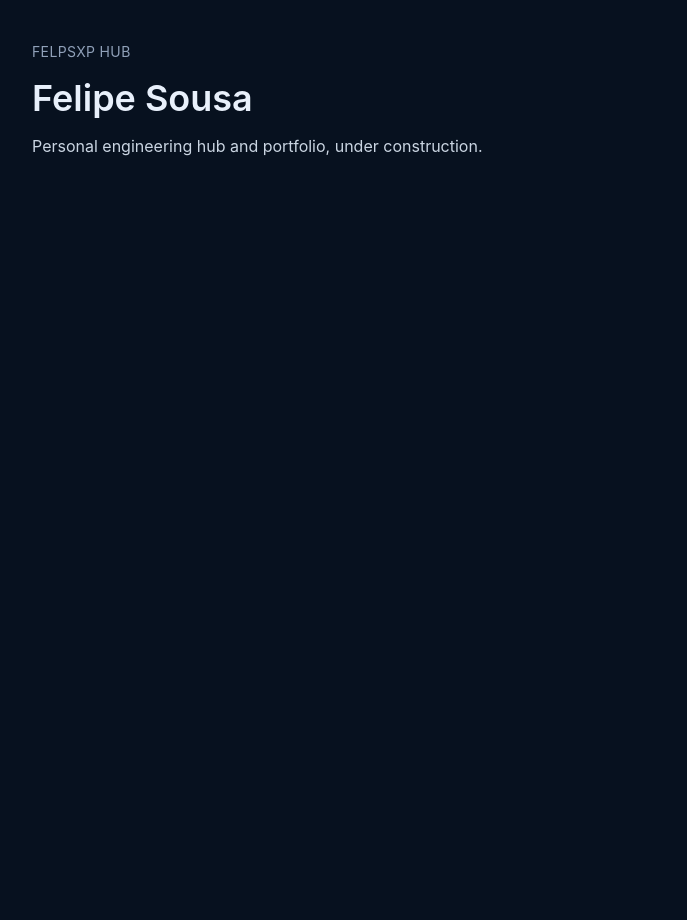
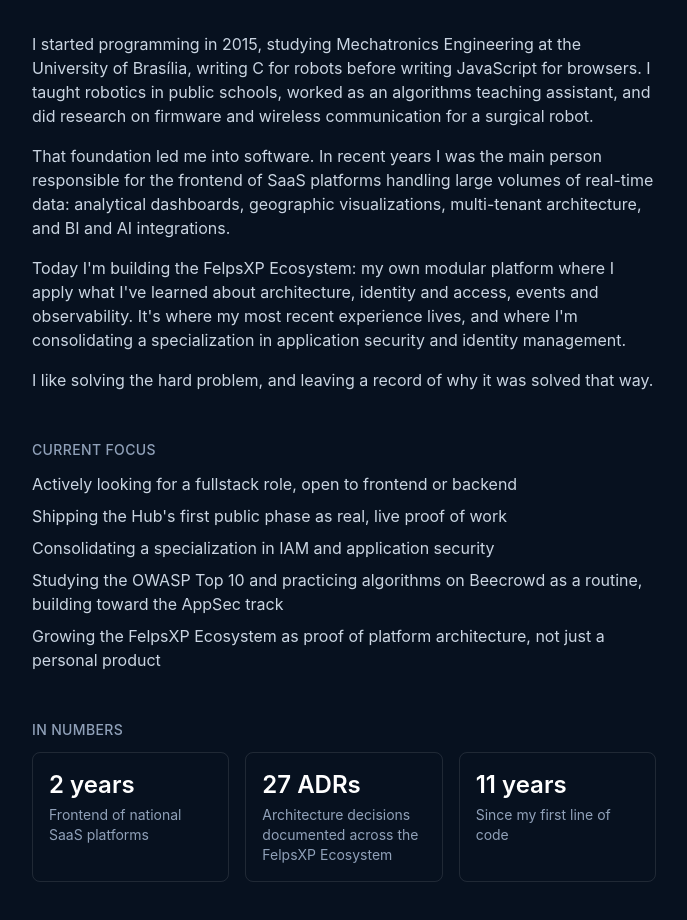
Before and after one commit to FelpsSousa/felpsxp-hub, a Next.js app: page /en in a window 1280 px wide. Shown: the part 300-1220 px from the top of the page, without its empty margins (296-983 px from the left). Before the commit the page ends 800 px from the top, so only its background shows below. Built offline with nearby package versions, Linux system fonts and the light colour scheme.

Commit message:
feat: port the profile content and rebuild the home page in Tailwind

```diff
--- a/messages/en.json
+++ b/messages/en.json
@@ -1,7 +1,6 @@
 {
   "home": {
-    "eyebrow": "FelpsXP Hub",
-    "title": "Felipe Sousa",
-    "lede": "Personal engineering hub and portfolio, under construction."
+    "focusLabel": "Current focus",
+    "statsLabel": "In numbers"
   }
 }
--- a/messages/pt.json
+++ b/messages/pt.json
@@ -1,7 +1,6 @@
 {
   "home": {
-    "eyebrow": "FelpsXP Hub",
-    "title": "Felipe Sousa",
-    "lede": "Hub pessoal de engenharia e portfólio, em construção."
+    "focusLabel": "Foco atual",
+    "statsLabel": "Em números"
   }
 }
--- a/src/app/[locale]/page.tsx
+++ b/src/app/[locale]/page.tsx
@@ -1,13 +1,64 @@
 import { useTranslations } from 'next-intl';
+import { getProfile } from '@/lib/content';
+import type { AppLocale } from '@/i18n/routing';
 
-export default function HomePage() {
+type HomePageProps = {
+  params: Promise<{ locale: string }>;
+};
+
+export default async function HomePage({ params }: HomePageProps) {
+  const { locale } = await params;
+  const profile = getProfile(locale as AppLocale);
+
+  return <HomeContent profile={profile} />;
+}
+
+function HomeContent({ profile }: { profile: ReturnType<typeof getProfile> }) {
   const t = useTranslations('home');
 
   return (
-    <main className="mx-auto flex min-h-screen max-w-2xl flex-col items-start justify-center gap-4 px-6">
-      <p className="text-sm uppercase tracking-wide text-slate-400">{t('eyebrow')}</p>
-      <h1 className="text-4xl font-semibold">{t('title')}</h1>
-      <p className="text-slate-300">{t('lede')}</p>
+    <main className="mx-auto flex max-w-2xl flex-col gap-12 px-6 py-20">
+      <header className="flex flex-col gap-3">
+        <h1 className="text-4xl font-semibold text-white">{profile.displayName}</h1>
+        <p className="text-lg text-slate-300">{profile.title}</p>
+        <p className="text-sm text-slate-400">{profile.location}</p>
+        <p className="mt-2 text-slate-200">{profile.shortBio}</p>
+      </header>
+
+      <section className="flex flex-col gap-4">
+        {profile.summaryParagraphs.map((paragraph) => (
+          <p key={paragraph} className="text-slate-300">
+            {paragraph}
+          </p>
+        ))}
+      </section>
+
+      <section className="flex flex-col gap-3">
+        <h2 className="text-sm font-medium uppercase tracking-wide text-slate-400">
+          {t('focusLabel')}
+        </h2>
+        <ul className="flex flex-col gap-2">
+          {profile.currentFocus.map((item) => (
+            <li key={item} className="text-slate-300">
+              {item}
+            </li>
+          ))}
+        </ul>
+      </section>
+
+      <section className="flex flex-col gap-3">
+        <h2 className="text-sm font-medium uppercase tracking-wide text-slate-400">
+          {t('statsLabel')}
+        </h2>
+        <dl className="grid grid-cols-1 gap-4 sm:grid-cols-3">
+          {profile.highlightStats.map((stat) => (
+            <div key={stat.label} className="rounded-lg border border-white/10 p-4">
+              <dt className="text-2xl font-semibold text-white">{stat.value}</dt>
+              <dd className="mt-1 text-sm text-slate-400">{stat.label}</dd>
+            </div>
+          ))}
+        </dl>
+      </section>
     </main>
   );
 }
--- /dev/null
+++ b/src/content/profile/profile.ts
@@ -0,0 +1,88 @@
+import type { Localized, Profile } from '@/content/types';
+
+export const profileByLocale: Localized<Profile> = {
+  pt: {
+    displayName: 'Felipe Sousa',
+    title: 'Desenvolvedor Fullstack: React, Next.js, TypeScript',
+    location: 'Brasília, Brasil',
+    languages: [
+      'Português (nativo)',
+      'Inglês (leitura técnica; fluência oral em desenvolvimento ativo)',
+    ],
+    shortBio:
+      'Construí e mantive o frontend de plataformas SaaS de dados em larga escala. Hoje arquiteto um ecossistema modular próprio, com foco em identidade, eventos e observabilidade.',
+    summaryParagraphs: [
+      'Comecei a programar em 2015, na Engenharia Mecatrônica da UnB, escrevendo C para robôs antes de escrever JavaScript para navegadores. Dei aulas de robótica em escolas públicas, fui monitor de algoritmos e trabalhei em pesquisa com firmware e comunicação sem fio para um robô cirúrgico.',
+      'Essa base me levou para o software. Nos últimos anos fui o principal responsável pelo frontend de plataformas SaaS que lidavam com volumes grandes de dados em tempo real: dashboards analíticos, visualizações geográficas, arquitetura multi-tenant e integrações com BI e IA.',
+      'Hoje construo o FelpsXP Ecosystem: uma plataforma modular própria onde aplico o que aprendi sobre arquitetura, identidade e acesso, eventos e observabilidade. É onde minha experiência mais recente acontece, e onde estou consolidando uma especialização em segurança de aplicação e gestão de identidade.',
+      'Gosto de resolver o problema difícil e de deixar registrado por que foi resolvido daquele jeito.',
+    ],
+    currentFocus: [
+      'Recolocação como desenvolvedor fullstack, com abertura para frontend ou backend',
+      'Fechar a primeira fase pública do Hub como prova de trabalho real',
+      'Consolidar uma especialização em IAM e segurança de aplicação',
+      'Estudando o OWASP Top 10 e praticando algoritmos no Beecrowd como rotina, de olho na trilha AppSec',
+      'Evoluir o FelpsXP Ecosystem como prova de arquitetura de plataforma, não só um produto pessoal',
+    ],
+    principles: [
+      'Evidência acima de adjetivo',
+      'Clareza pública em primeiro lugar',
+      'Pensamento sistêmico acima de features isoladas',
+      'Arquitetura com intenção de produto',
+      'Honestidade calibrada: sem inflar o que ainda não está confirmado',
+    ],
+    highlights: [
+      '2 anos como principal responsável pelo frontend de duas plataformas SaaS nacionais',
+      'Base em Engenharia Mecatrônica (UnB), com passagem por sistemas embarcados e controle de acesso',
+      'Trilha de segurança de aplicação desde 2017, hoje aplicada em IAM e no Sentinel',
+      'Disciplina de conteúdo tipado, ADRs e documentação como parte do trabalho, não um extra',
+    ],
+    highlightStats: [
+      { value: '2 anos', label: 'Frontend de plataformas SaaS nacionais' },
+      { value: '27 ADRs', label: 'Decisões de arquitetura documentadas no FelpsXP Ecosystem' },
+      { value: '11 anos', label: 'Desde o primeiro contato com programação' },
+    ],
+  },
+  en: {
+    displayName: 'Felipe Sousa',
+    title: 'Fullstack Developer: React, Next.js, TypeScript',
+    location: 'Brasília, Brazil',
+    languages: [
+      'Portuguese (native)',
+      'English (technical reading; spoken fluency in active development)',
+    ],
+    shortBio:
+      'I built and maintained the frontend of large-scale SaaS data platforms. Today I architect my own modular ecosystem, focused on identity, events, and observability.',
+    summaryParagraphs: [
+      'I started programming in 2015, studying Mechatronics Engineering at the University of Brasília, writing C for robots before writing JavaScript for browsers. I taught robotics in public schools, worked as an algorithms teaching assistant, and did research on firmware and wireless communication for a surgical robot.',
+      'That foundation led me into software. In recent years I was the main person responsible for the frontend of SaaS platforms handling large volumes of real-time data: analytical dashboards, geographic visualizations, multi-tenant architecture, and BI and AI integrations.',
+      "Today I'm building the FelpsXP Ecosystem: my own modular platform where I apply what I've learned about architecture, identity and access, events and observability. It's where my most recent experience lives, and where I'm consolidating a specialization in application security and identity management.",
+      'I like solving the hard problem, and leaving a record of why it was solved that way.',
+    ],
+    currentFocus: [
+      'Actively looking for a fullstack role, open to frontend or backend',
+      "Shipping the Hub's first public phase as real, live proof of work",
+      'Consolidating a specialization in IAM and application security',
+      'Studying the OWASP Top 10 and practicing algorithms on Beecrowd as a routine, building toward the AppSec track',
+      'Growing the FelpsXP Ecosystem as proof of platform architecture, not just a personal product',
+    ],
+    principles: [
+      'Evidence over adjective',
+      'Public-first clarity',
+      'Systems thinking over isolated features',
+      'Architecture with product intent',
+      'Calibrated honesty: never inflate what is not yet confirmed',
+    ],
+    highlights: [
+      '2 years as the main frontend owner across two national SaaS platforms',
+      'Mechatronics Engineering background (University of Brasília), with a path through embedded systems and access control',
+      'Application security track since 2017, now applied to IAM and Sentinel',
+      'Typed content, ADRs, and documentation as part of the work, not an extra',
+    ],
+    highlightStats: [
+      { value: '2 years', label: 'Frontend of national SaaS platforms' },
+      { value: '27 ADRs', label: 'Architecture decisions documented across the FelpsXP Ecosystem' },
+      { value: '11 years', label: 'Since my first line of code' },
+    ],
+  },
+};
--- /dev/null
+++ b/src/content/types.ts
@@ -0,0 +1,25 @@
+import type { AppLocale } from '@/i18n/routing';
+
+/**
+ * Content that differs by locale is keyed by `AppLocale` rather than
+ * duplicated as separate exports, matching hub-web's pattern.
+ */
+export type Localized<T> = Record<AppLocale, T>;
+
+export type HighlightStat = {
+  value: string;
+  label: string;
+};
+
+export type Profile = {
+  displayName: string;
+  title: string;
+  location: string;
+  languages: string[];
+  shortBio: string;
+  summaryParagraphs: string[];
+  currentFocus: string[];
+  principles: string[];
+  highlights: string[];
+  highlightStats: HighlightStat[];
+};
--- /dev/null
+++ b/src/lib/content.ts
@@ -0,0 +1,6 @@
+import { profileByLocale } from '@/content/profile/profile';
+import type { AppLocale } from '@/i18n/routing';
+
+export function getProfile(locale: AppLocale) {
+  return profileByLocale[locale];
+}
```
